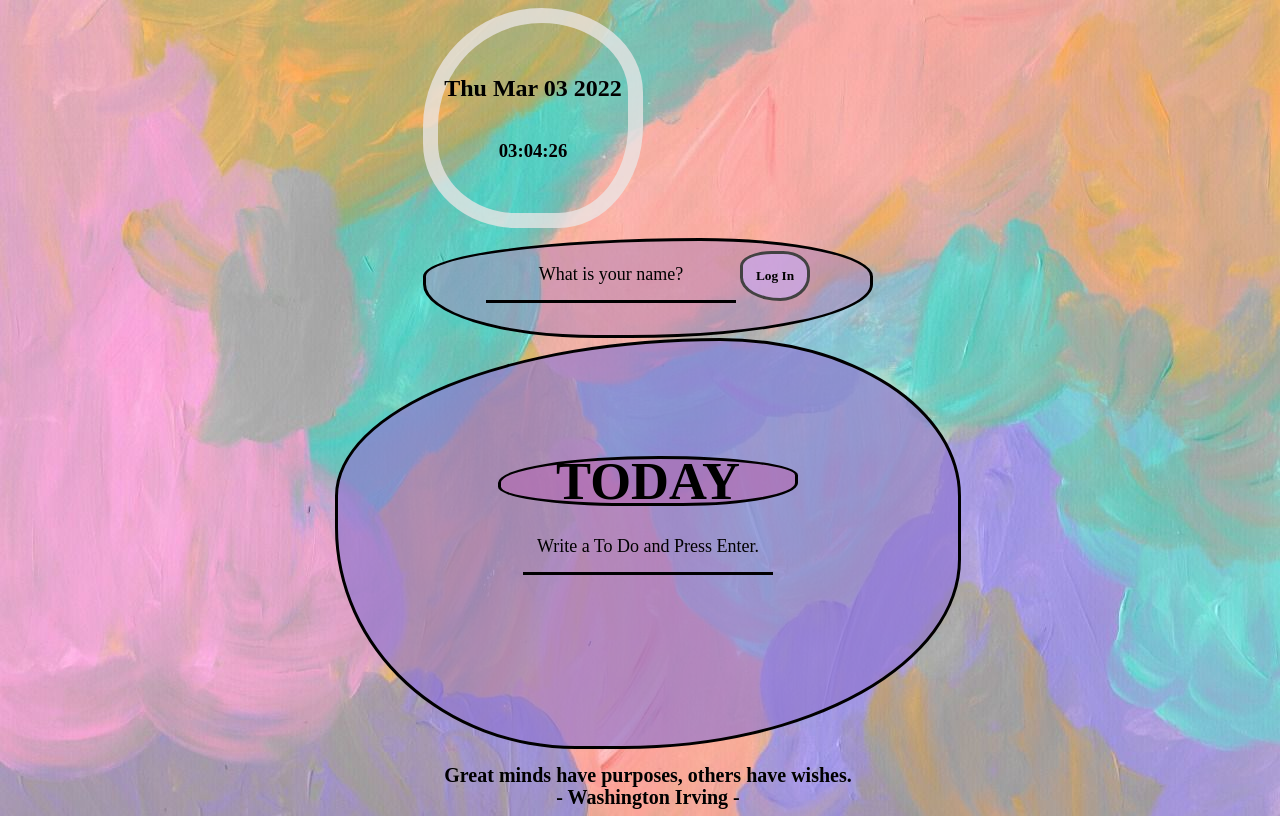
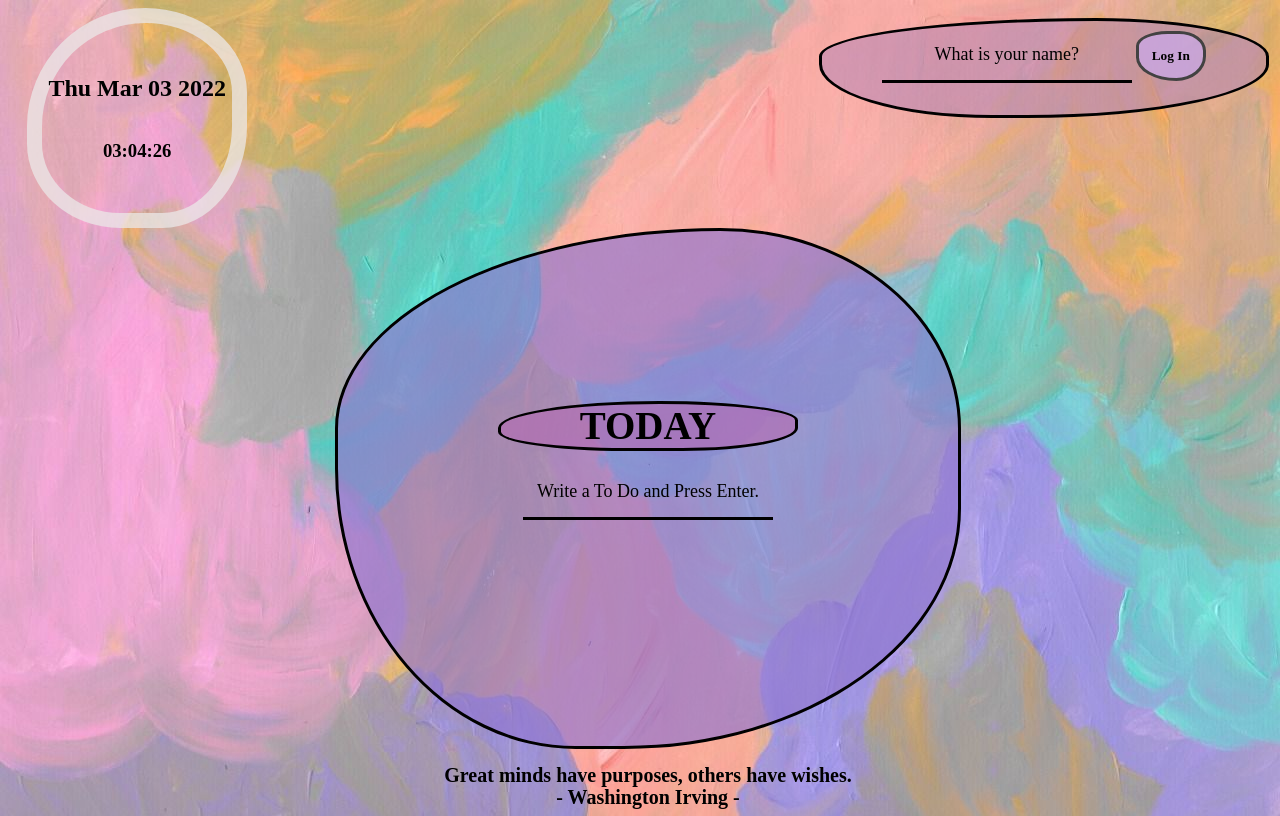
Before and after one commit to helenhihi/vanilla-javascript-challenge, a plain HTML site: page index.html in a window 1280 px wide. Drawn offline with Linux system fonts and the light colour scheme.

Commit message:
Update style.css

```diff
--- a/css/style.css
+++ b/css/style.css
@@ -4,7 +4,7 @@
 }
 
 body {
-  width: 100%;
+  width: 100vw;
   height: 100vh;
   text-align: center;
   display: flex;
@@ -13,7 +13,7 @@ body {
   align-items: center;
 }
 
-header {
+.top-row {
   width: 97%;
   display: flex;
   justify-content: space-between;
@@ -108,7 +108,7 @@ header {
   align-items: center;
   width: 300px;
   height: 50px;
-  font-size: 35px;
+  font-size: 26px;
   font-weight: 600;
   border: 3px solid rgb(0, 0, 0);
   border-radius: 70% 60% 50% 55% / 70% 50% 60% 50%;
```
